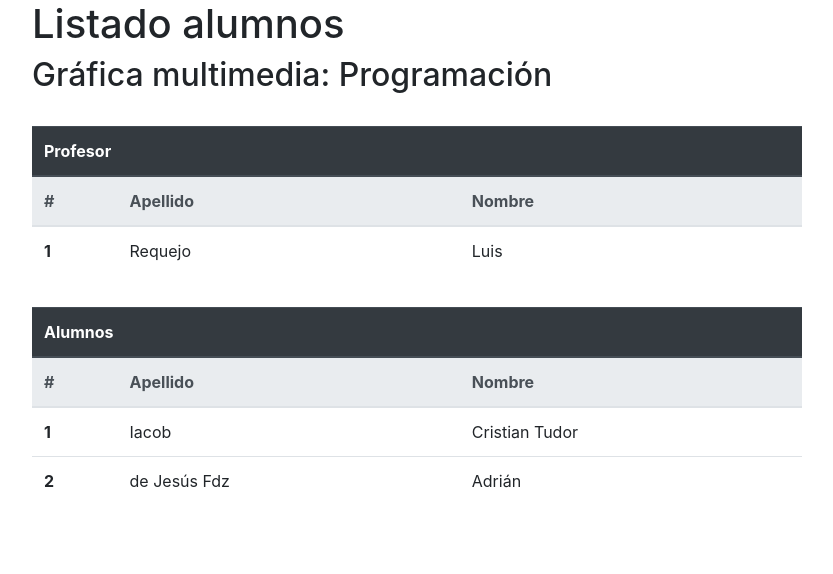
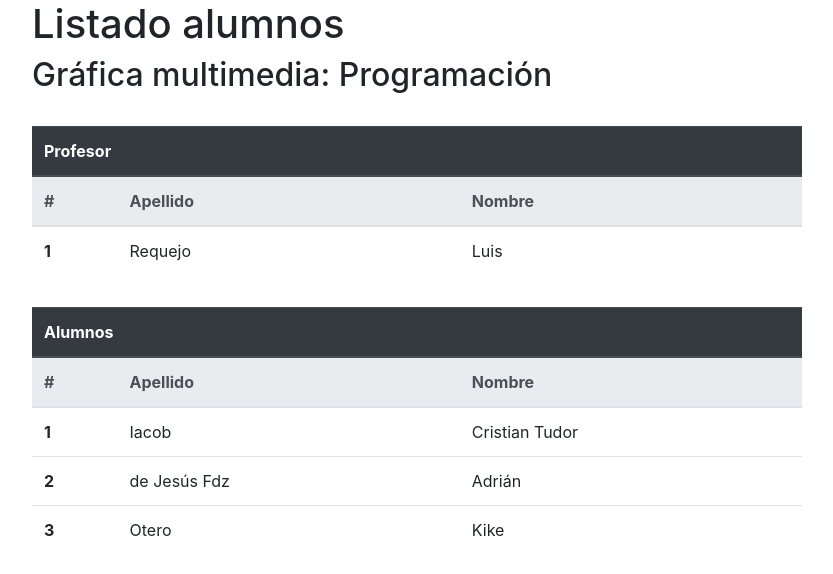
Before and after one commit to lrequejo/listado-alumnos, a plain HTML site: page index.html in a window 1280 px wide. Shown: the whole page, without its empty margins (223-1056 px from the left). Drawn offline with nearby package versions, Linux system fonts and the light colour scheme.

Commit message:
Kike añadido

```diff
--- a/index.html
+++ b/index.html
@@ -84,6 +84,11 @@
                     <td>de Jesús Fdz</td>
                     <td>Adrián</td>
                 </tr>
+                <tr>
+                    <th scope="row">3</th>
+                    <td>Otero</td>
+                    <td>Kike</td>
+                </tr>
             </tbody>
         </table>
 
```
